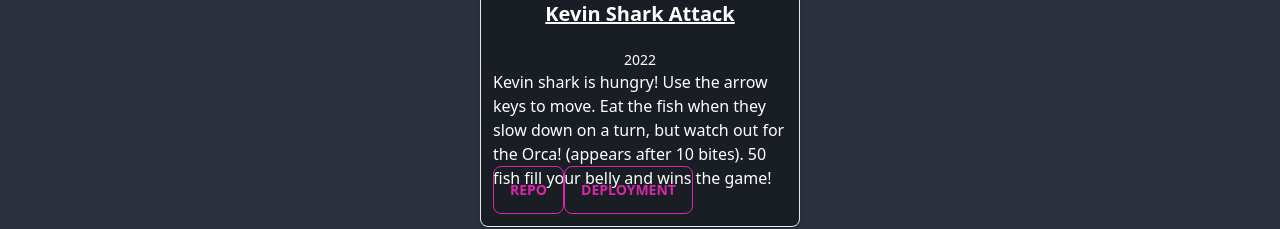
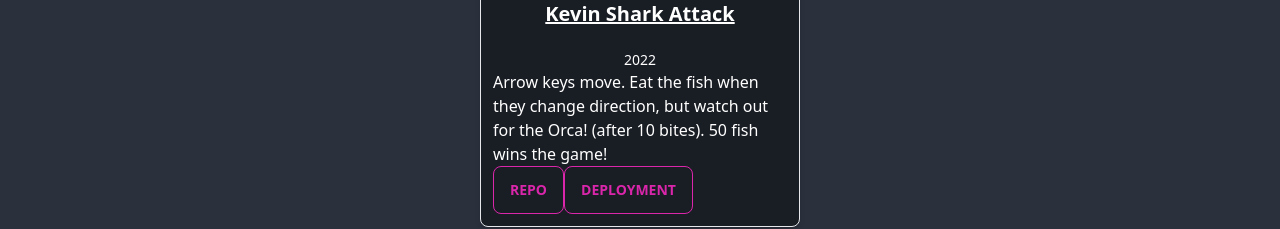
Before and after one commit to Blec333/Portfolio, a React (Create React App) app in the folder client/: page /portfolio in a window 1280 px wide. Shown: the part 1981-2210 px from the top of the page. Built offline with nearby package versions, Linux system fonts and the light colour scheme; the HTML template or start-up script is replaced by a standard one.

Commit message:
reduce shark gif size

```diff
--- a/client/src/components/CarouselOther.jsx
+++ b/client/src/components/CarouselOther.jsx
@@ -10,7 +10,7 @@ export default function CarouselOther() {
           img={kevinSharkImg}
           title={'Kevin Shark Attack'}
           date={'2022'}
-          desc={`Kevin shark is hungry! Use the arrow keys to move. Eat the fish when they slow down on a turn, but watch out for the Orca! (appears after 10 bites). 50 fish fill your belly and wins the game!`}
+          desc={`Arrow keys move. Eat the fish when they change direction, but watch out for the Orca! (after 10 bites). 50 fish wins the game!`}
           repo={'https://scratch.mit.edu/projects/693648960/editor/'}
           deploy={'https://scratch.mit.edu/projects/693648960/fullscreen/'}
         />
```
Also changed, not shown: 1 other file (tests, documents, lock files or other folders).
